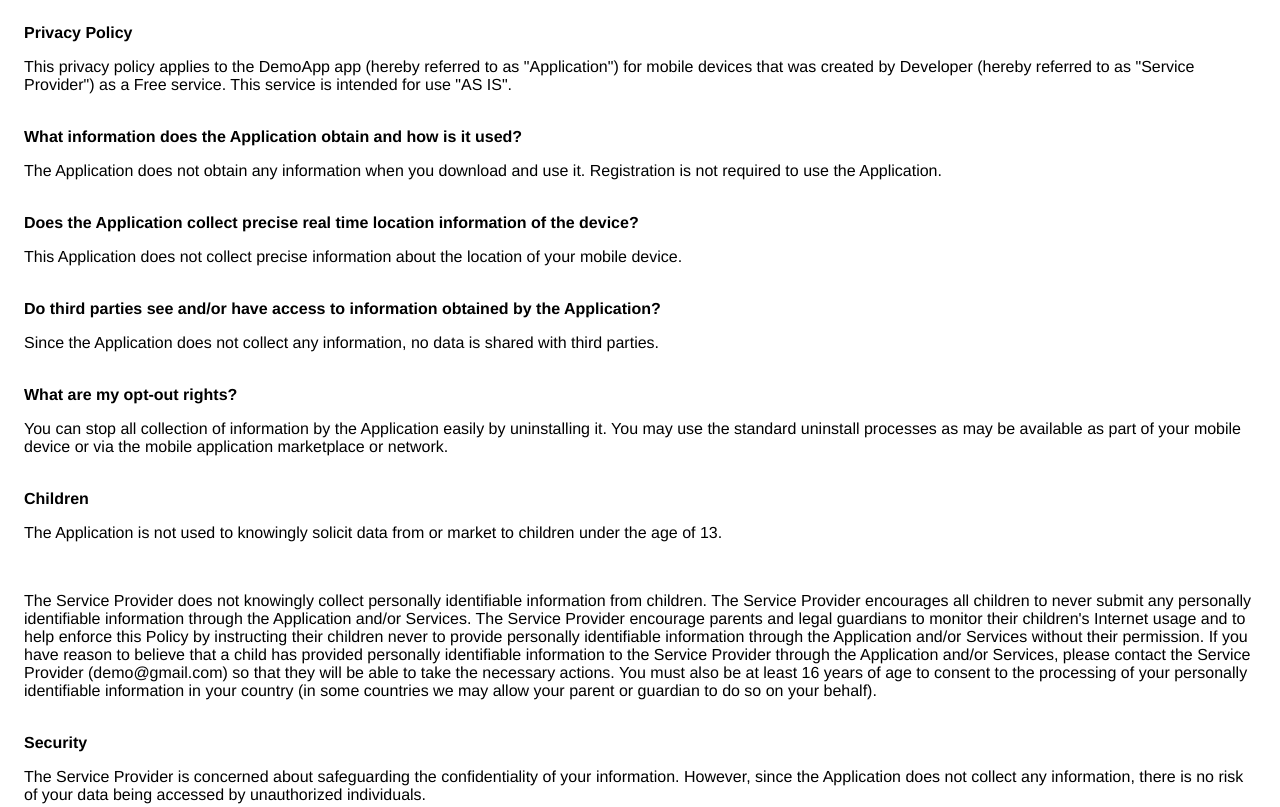
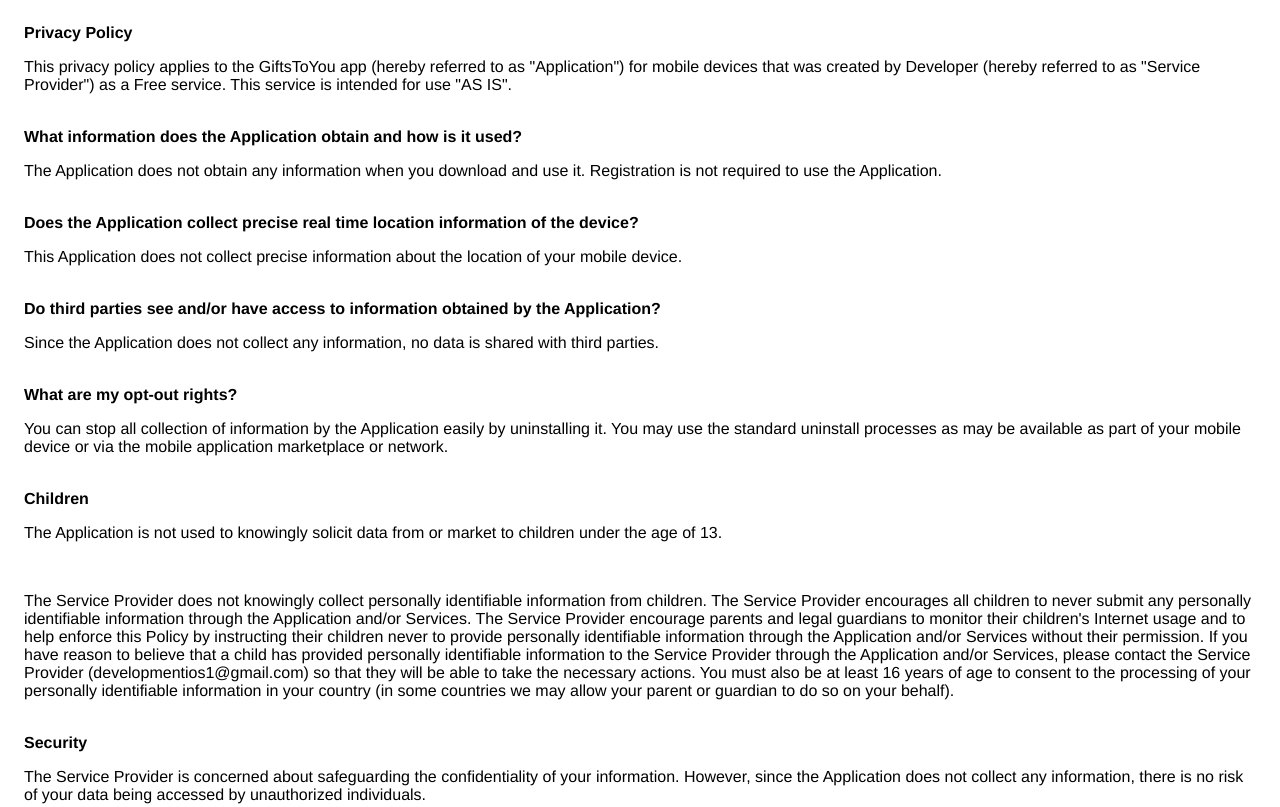
Before and after one commit to rp-ios/GiftsToYou, a plain HTML site: page index.html in a window 1280 px wide. Shown: the top 807 px of the page. Drawn offline with Linux system fonts and the light colour scheme.

Commit message:
Update index.html

```diff
--- a/index.html
+++ b/index.html
@@ -7,7 +7,7 @@
       <style> body { font-family: 'Helvetica Neue', Helvetica, Arial, sans-serif; padding:1em; } </style>
     </head>
     <body>
-    <strong>Privacy Policy</strong><p>This privacy policy applies to the DemoApp app (hereby referred to as "Application") for mobile devices that was created by Developer (hereby referred to as "Service Provider") as a Free service. This service is intended for use "AS IS".</p><br><strong>What information does the Application obtain and how is it used?</strong><p>The Application does not obtain any information when you download and use it. Registration is not required to use the Application.</p><br><strong>Does the Application collect precise real time location information of the device?</strong><p>This Application does not collect precise information about the location of your mobile device.</p><br><strong>Do third parties see and/or have access to information obtained by the Application?</strong><p>Since the Application does not collect any information, no data is shared with third parties.</p><br><strong>What are my opt-out rights?</strong><p>You can stop all collection of information by the Application easily by uninstalling it. You may use the standard uninstall processes as may be available as part of your mobile device or via the mobile application marketplace or network.</p><br><strong>Children</strong><p>The Application is not used to knowingly solicit data from or market to children under the age of 13.</p><br><p>The Service Provider does not knowingly collect personally
+    <strong>Privacy Policy</strong><p>This privacy policy applies to the GiftsToYou app (hereby referred to as "Application") for mobile devices that was created by Developer (hereby referred to as "Service Provider") as a Free service. This service is intended for use "AS IS".</p><br><strong>What information does the Application obtain and how is it used?</strong><p>The Application does not obtain any information when you download and use it. Registration is not required to use the Application.</p><br><strong>Does the Application collect precise real time location information of the device?</strong><p>This Application does not collect precise information about the location of your mobile device.</p><br><strong>Do third parties see and/or have access to information obtained by the Application?</strong><p>Since the Application does not collect any information, no data is shared with third parties.</p><br><strong>What are my opt-out rights?</strong><p>You can stop all collection of information by the Application easily by uninstalling it. You may use the standard uninstall processes as may be available as part of your mobile device or via the mobile application marketplace or network.</p><br><strong>Children</strong><p>The Application is not used to knowingly solicit data from or market to children under the age of 13.</p><br><p>The Service Provider does not knowingly collect personally
 identifiable information from children. The Service Provider
 encourages all children to never submit any personally
 identifiable information through the Application and/or Services.
@@ -15,7 +15,7 @@ The Service Provider encourage parents and legal guardians to monitor
 their children's Internet usage and to help enforce this Policy by instructing
 their children never to provide personally identifiable information through the Application and/or Services without their permission. If you have reason to believe that a child
 has provided personally identifiable information to the Service Provider through the Application and/or Services,
-please contact the Service Provider (demo@gmail.com) so that they will be able to take the necessary actions.
+please contact the Service Provider (developmentios1@gmail.com) so that they will be able to take the necessary actions.
 You must also be at least 16 years of age to consent to the processing
 of your personally identifiable information in your country (in some countries we may allow your parent
 or guardian to do so on your behalf).</p><br><strong>Security</strong><p>The Service Provider is concerned about safeguarding the confidentiality of your information. However, since the Application does not collect any information, there is no risk of your data being accessed by unauthorized individuals.</p><br><strong>Changes</strong><p>This Privacy Policy may be updated from time to time for any reason. The Service Provider will notify you of any changes to their Privacy Policy by updating this page with the new Privacy Policy. You are advised to consult this Privacy Policy regularly for any changes, as continued use is deemed approval of all changes.</p><br><p>This privacy policy is effective as of 2024-12-10</p><br><strong>Your Consent</strong><p>By using the Application, you are consenting to the processing of your information as set forth in this Privacy Policy now and as amended by the Service Provider.</p><br><strong>Contact Us</strong><p>If you have any questions regarding privacy while using the Application, or have questions about the practices, please contact the Service Provider via email at demo@gmail.com.</p><hr><p>This privacy policy page was generated by <a href="https://app-privacy-policy-generator.nisrulz.com/" target="_blank" rel="noopener noreferrer">App Privacy Policy Generator</a></p>
```
